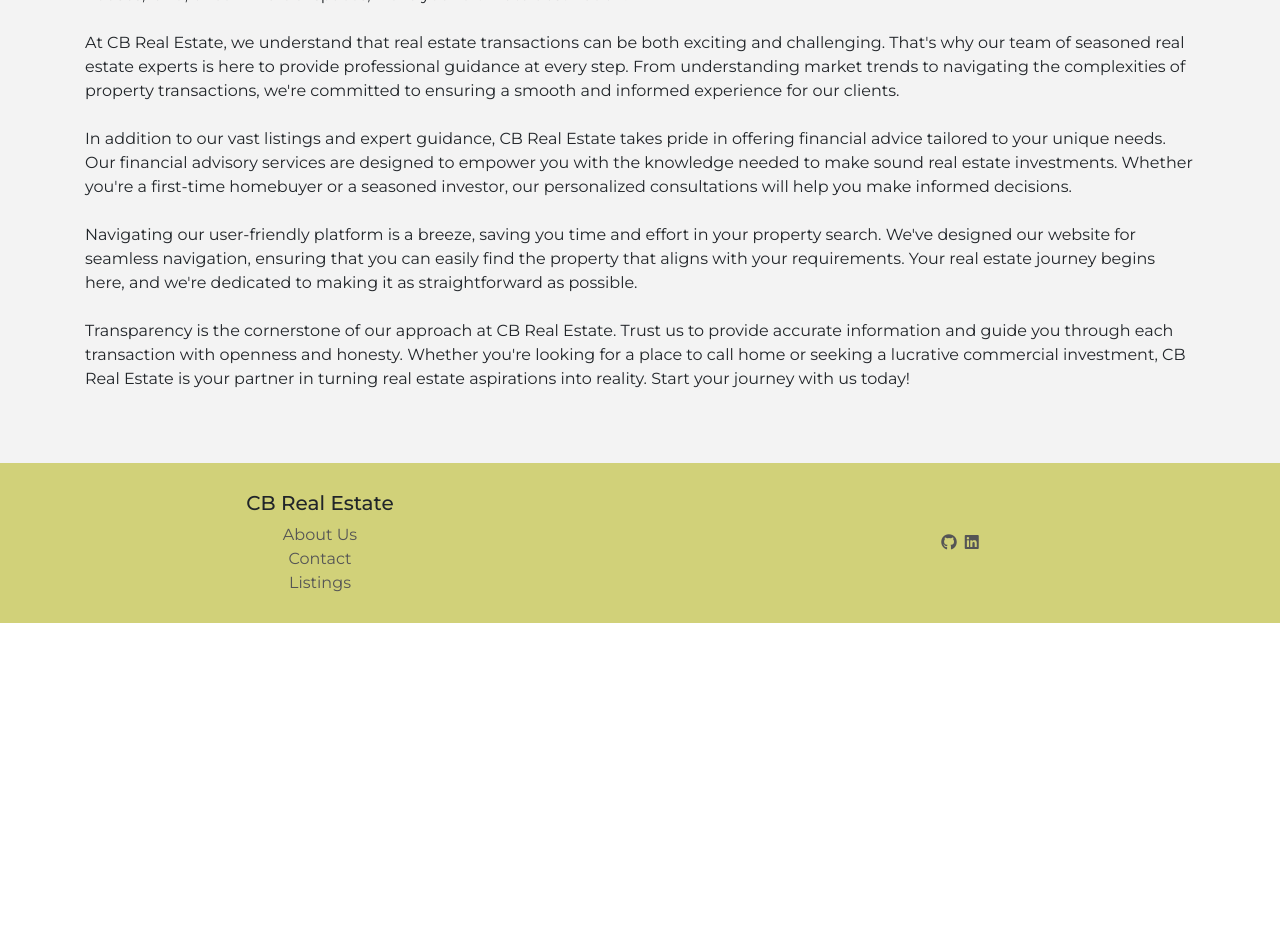
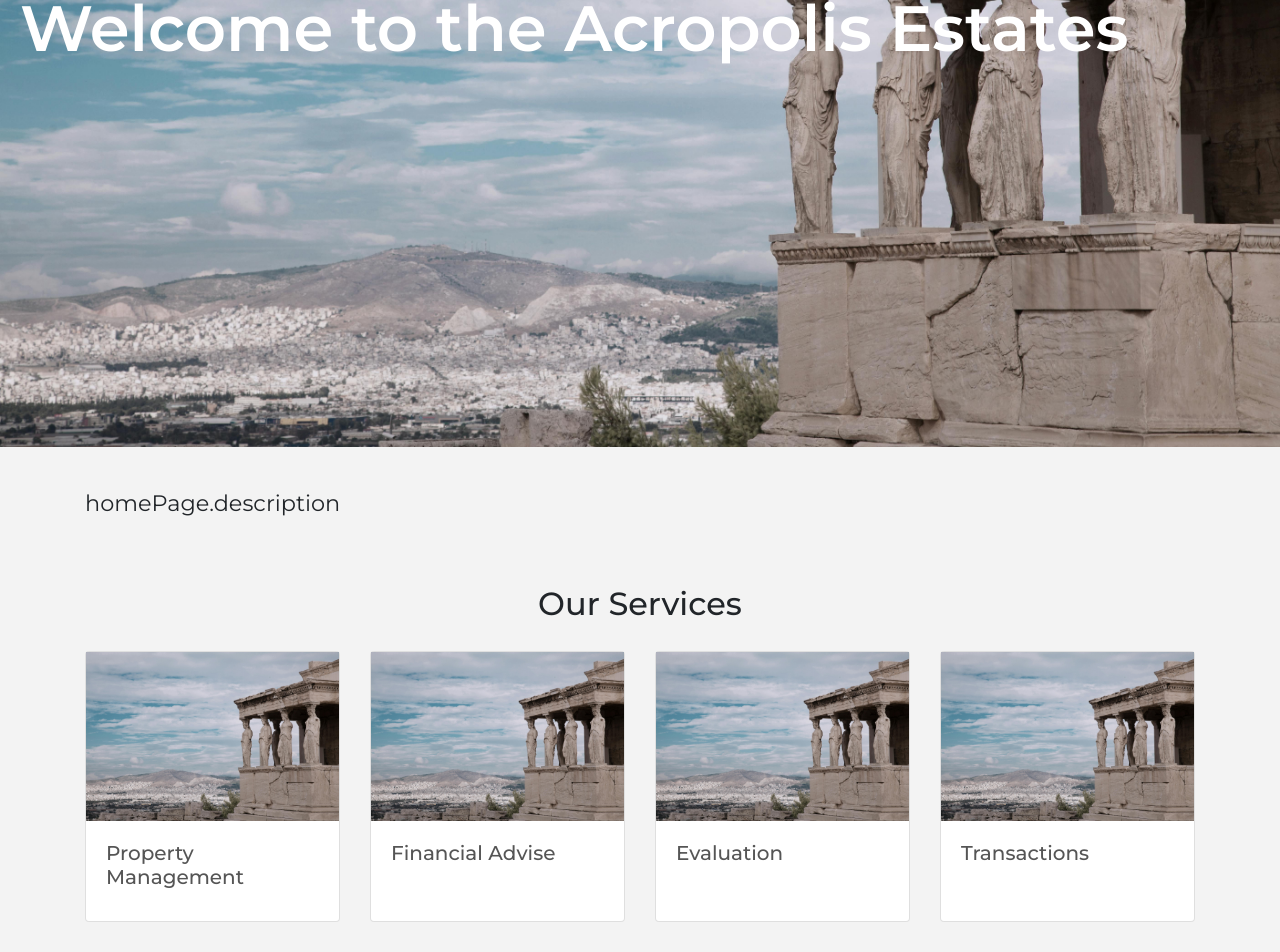
Before and after one commit to Vasileios20/real-estate, a React (Create React App) app: page / in a window 1280 px wide. Shown: the part 360-1312 px from the top of the page. Before the commit the page ends 983 px from the top, so only its background shows below. Built offline with nearby package versions, Linux system fonts and the light colour scheme; no server answers.

Commit message:
Update styles to home page

```diff
--- a/src/pages/home/HomePage.js
+++ b/src/pages/home/HomePage.js
@@ -1,8 +1,13 @@
-import React from "react";
-import SearchBar from "../../components/SearchBar";
+import React, { useEffect } from "react";
+
 import Container from "react-bootstrap/Container";
 import Row from "react-bootstrap/Row";
 import Col from "react-bootstrap/Col";
+import styles from "../../styles/HomePage.module.css";
+import Card from "react-bootstrap/Card";
+import property_management from "../../assets/hero.jpg";
+import { Link } from "react-router-dom";
+import { useTranslation } from "react-i18next";
 
 export default function HomePage() {
   /**
@@ -10,49 +15,92 @@ export default function HomePage() {
    * It contains a search bar and a welcome message.
    * @returns {JSX.Element} - The JSX for the component.
    */
+
+  const { t, i18n } = useTranslation();
+
+  useEffect(() => {
+    const lng = navigator.language || navigator.userLanguage;
+    i18n.changeLanguage(lng);
+  }, [i18n]);
+  // const lng = navigator.language || navigator.userLanguage;
   return (
     <>
-      <SearchBar />
+      <div className={styles.HeroImage}>
+        <h1 className={styles.Welcome}>Welcome to the Acropolis Estates</h1>
+      </div>
+
       <Container>
-        <Row className="mt-3 flex-column">
+        <Row className="mt-3">
           <Col className="my-4">
-            Welcome to CB Real Estate, where your real estate dreams find their
-            perfect match. Our comprehensive platform offers an extensive range
-            of properties, carefully curated to cater to diverse preferences and
-            budgets. Whether you're in the market to rent or sell apartments,
-            houses, land, or commercial spaces, we're your ultimate destination.
+            <p style={{ fontSize: "1.4rem" }}>
+              {t("homePage.description")}
+            </p>
           </Col>
-          <Col>
-            At CB Real Estate, we understand that real estate transactions can
-            be both exciting and challenging. That's why our team of seasoned
-            real estate experts is here to provide professional guidance at
-            every step. From understanding market trends to navigating the
-            complexities of property transactions, we're committed to ensuring a
-            smooth and informed experience for our clients.
+        </Row>
+        <Row>
+          <h2 className="my-4 text-center w-100">Our Services</h2>
+          <Col xs={12} md={3} className="mt-1">
+            <Card className="h-100">
+              <img src={property_management} alt="Property Management" />
+
+              <Card.Body>
+                <Card.Title>
+                  <Link to="/propertyManagement">Property Management</Link>
+                </Card.Title>
+                {/* <Card.Text>
+                  Our property management services are designed to help you
+                  maximize your property's potential. From marketing your
+                  property to handling tenant requests, we've got you covered.
+                </Card.Text> */}
+              </Card.Body>
+            </Card>
           </Col>
-          <Col className="my-4">
-            In addition to our vast listings and expert guidance, CB Real Estate
-            takes pride in offering financial advice tailored to your unique
-            needs. Our financial advisory services are designed to empower you
-            with the knowledge needed to make sound real estate investments.
-            Whether you're a first-time homebuyer or a seasoned investor, our
-            personalized consultations will help you make informed decisions.
+          <Col xs={12} md={3} className="mt-1">
+            <Card className="h-100">
+              <img src={property_management} alt="Property Management" />
+
+              <Card.Body>
+                <Card.Title>
+                  <Link to="/advisory">Financial Advise</Link>
+                </Card.Title>
+                {/* <Card.Text>
+                  Our team of real estate experts is here to provide you with
+                  the best advice on buying, selling, and renting properties.
+                  Let us help you make informed decisions.
+                </Card.Text> */}
+              </Card.Body>
+            </Card>
           </Col>
-          <Col>
-            Navigating our user-friendly platform is a breeze, saving you time
-            and effort in your property search. We've designed our website for
-            seamless navigation, ensuring that you can easily find the property
-            that aligns with your requirements. Your real estate journey begins
-            here, and we're dedicated to making it as straightforward as
-            possible.
+          {/* Evaluation */}
+          <Col xs={12} md={3} className="mt-1">
+            <Card className="h-100">
+              <img src={property_management} alt="Property Management" />
+              <Card.Body>
+                <Card.Title>
+                  <Link to="/evaluation">Evaluation</Link>
+                </Card.Title>
+                {/* <Card.Text>
+                  Our team of experts will evaluate your property and provide
+                  you with an accurate valuation. Get in touch with us today.
+                </Card.Text> */}
+              </Card.Body>
+            </Card>
           </Col>
-          <Col className="my-4">
-            Transparency is the cornerstone of our approach at CB Real Estate.
-            Trust us to provide accurate information and guide you through each
-            transaction with openness and honesty. Whether you're looking for a
-            place to call home or seeking a lucrative commercial investment, CB
-            Real Estate is your partner in turning real estate aspirations into
-            reality. Start your journey with us today!
+
+          <Col xs={12} md={3} className="mt-1">
+            <Card className="h-100">
+              <img src={property_management} alt="Property Management" />
+              <Card.Body>
+                <Card.Title>
+                  <Link to="/transactions">Transactions</Link>
+                </Card.Title>
+                {/* <Card.Text>
+                  Our analytics services help you make data-driven decisions
+                  about your real estate investments. Get in touch with us to
+                  learn more.
+                </Card.Text> */}
+              </Card.Body>
+            </Card>
           </Col>
         </Row>
       </Container>
--- /dev/null
+++ b/src/styles/HomePage.module.css
@@ -0,0 +1,33 @@
+.HeroImage {
+  background-image: url("../assets/hero.jpg");
+  background-size: cover;
+  background-position: center;
+  height: 92vh;
+  display: flex;
+  justify-content: center;
+  align-items: center;
+}
+
+.Welcome {
+  font-size: 4rem;
+  font-weight: 600;
+  margin: 0;
+  padding: 0;
+  color: #ffffff;
+  top: 350px;
+  left: 20px;
+  position: absolute;
+  animation-name: hero-zoom;
+  animation-duration: 5s;
+  animation-fill-mode: forwards;
+}
+
+/* creates the level of zoom for hero image */
+@keyframes hero-zoom {
+  from {
+    transform: scale(0.9);
+  }
+  to {
+    transform: scale(1);
+  }
+}
```
Also changed, not shown: src/assets/hero.jpg (added).
